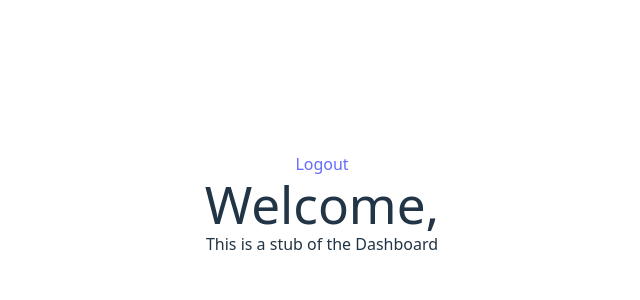
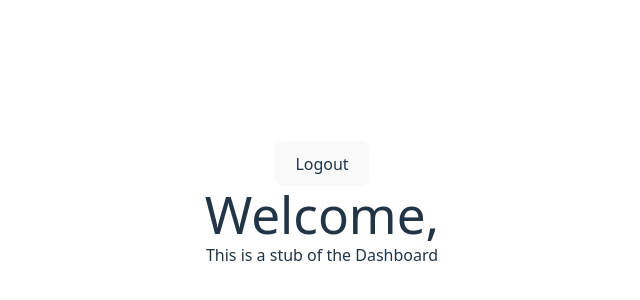
Before and after one commit to eightbitmachine/workout-app-fullstack, a React (Vite) app: page /dashboard in a window 1280 px wide. Shown: the part 196-496 px from the top of the page, without its empty margins (318-958 px from the left). Built offline with nearby package versions, Linux system fonts and the light colour scheme.

Commit message:
Change the Logout anchor to a button because it's not a link
Because this isn't a link to a URL, and we are using `onClick`, the
anchor tag is incorrect. Made the Logout "link" into an actuall button.
Will style it later.

```diff
--- a/src/dashboard/Dashboard.tsx
+++ b/src/dashboard/Dashboard.tsx
@@ -21,7 +21,7 @@ const Dashboard = () => {
   return <div>
     <header>
       <nav>
-        <a onClick={handleLogout}>Logout</a>
+        <button onClick={handleLogout} className="cursor-pointer">Logout</button>
       </nav>
     </header>
 
```
